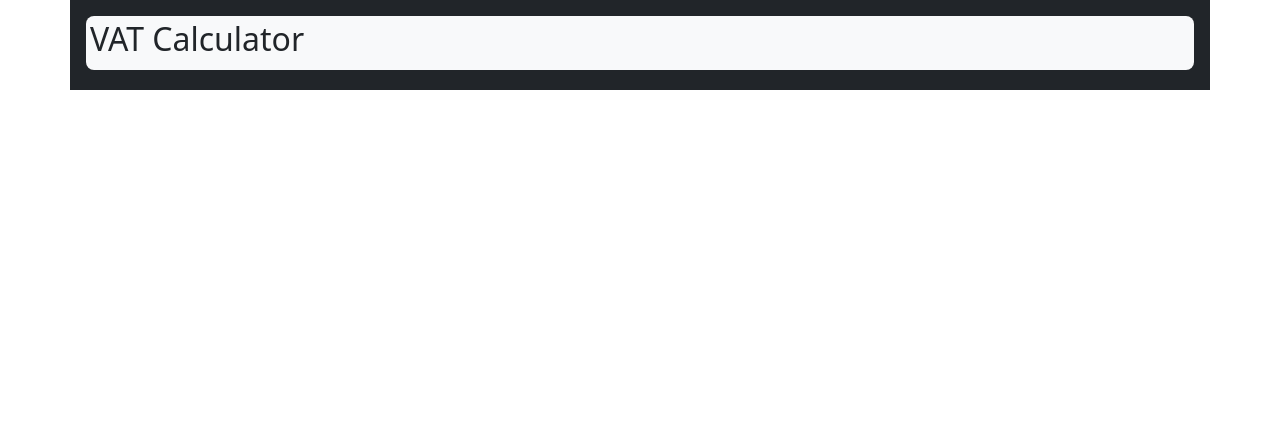
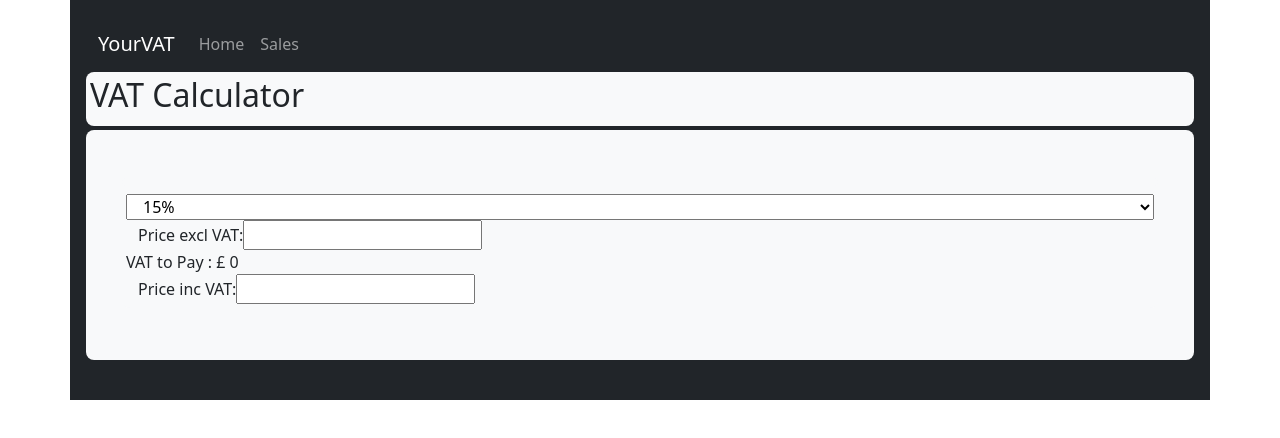
Before and after one commit to squinteye1/react-training, a React (Create React App) app: page /100/15 in a window 1280 px wide. Before the commit this address had no page. Shown: the top 438 px of the page. Built offline with nearby package versions, Linux system fonts and the light colour scheme.

Commit message:
put in params

```diff
--- a/src/App.js
+++ b/src/App.js
@@ -1,10 +1,12 @@
 //import logo from './logo.svg';
 import './App.css';
-import { Container } from 'react-bootstrap';
+import { Container, Nav, Navbar } from 'react-bootstrap';
 import Calculator from './components/Calculator';
 import {SalesHistory} from './components/SalesHistory';
 import { Route, Routes } from "react-router-dom";
 import Header from './components/Header';
+import NotFound from './components/NotFound';
+
 
 
 function App() {
@@ -12,13 +14,25 @@ function App() {
 
   return (
     <Container className="p-3 bg-dark">
+
+
+      <Navbar bg="dark" variant="dark">
+        <Container>
+          <Navbar.Brand href="/">YourVAT</Navbar.Brand>
+          <Nav className="me-auto">
+            <Nav.Link href="/">Home</Nav.Link>
+            <Nav.Link href="/sales">Sales</Nav.Link>
+          </Nav>
+        </Container>
+      </Navbar>
       <Header />
 
-
       <Routes>
-      <Route path="/" element={<Calculator />} >
+        <Route path="/" element={<Calculator />}>
           <Route path="sales" element={<SalesHistory />} />
-      </Route>
+        </Route>
+        <Route path="*" element={<NotFound />} />
+        <Route path="/:paramSalePrice/:paramVatRate" element={<Calculator />} />
       </Routes>
     </Container>
   );
--- a/src/components/Calculator.jsx
+++ b/src/components/Calculator.jsx
@@ -7,15 +7,27 @@ import DataEntryField from "./DataEntryField";
 import DisplayField from "./DisplayField";
 import VATField from "./VATField";
 import { Col, Row } from "react-bootstrap";
-import { Outlet } from "react-router-dom";
+import { Outlet, useParams } from "react-router-dom";
 
 let count = 1;
 
+
+
 function Calulator() {
+const { paramSalePrice, paramVatRate } = useParams();
+
   const [salePrice, setSalePrice] = useState(0.0);
   const [totalPrice, setTotalPrice] = useState(0.0);
   const [vatToPay, setVatToPay] = useState(0.0);
   const [vatRate, updateVATRate] = useState(20.0);
+
+console.log(paramSalePrice, paramVatRate);
+  useEffect(() => {
+    if( paramSalePrice !== undefined){
+    setSalePrice(paramSalePrice);
+    updateVATRate(paramVatRate);
+    }
+  }, [paramSalePrice, paramVatRate]);
 
   console.log(`App() called - ${count++}`);
 
--- /dev/null
+++ b/src/components/NotFound.jsx
@@ -0,0 +1,14 @@
+import React from 'react';
+import { Container, Row} from 'react-bootstrap';
+
+const NotFound = () => {
+  return (
+    <Container className="p-1 mb-1 bg-light rounded-3">
+      <Row className="">
+        <div>NotFound</div>
+      </Row>
+    </Container>
+  );
+}
+
+export default NotFound
--- a/src/components/Sale.jsx
+++ b/src/components/Sale.jsx
@@ -15,18 +15,19 @@ const Sale = ({ saleItem }) => {
     if (tagName === "TD") toggleShowToast();
   };
 
+  const slug = `/${saleItem.salePrice}/${saleItem.vatRate}`;
+
   return (
     <>
       <tr key={saleItem.id} onClick={onClickHandler}>
-
         <td>
-          <Link to="/">{saleItem.salePrice}</Link>
+          <Link to={slug}>{saleItem.salePrice}</Link>
         </td>
         <td>
-          <Link to="/">{saleItem.totalPrice}</Link>
+          <Link to={slug}>{saleItem.totalPrice}</Link>
         </td>
         <td>
-          <Link to="/">{saleItem.vatToPay}</Link>
+          <Link to={slug}>{saleItem.vatToPay}</Link>
         </td>
         <td>{saleItem.vatRate}</td>
       </tr>
--- a/src/components/SalesHistory.jsx
+++ b/src/components/SalesHistory.jsx
@@ -3,7 +3,7 @@ import { SalesHeader } from "./SalesHeader";
 import salesDataHistory from "../data/sales.json";
 import SaleItem from "./SaleItem.model";
 import Sale from "./Sale.jsx";
-import Calulator from "./Calculator";
+
 
 
 
```
